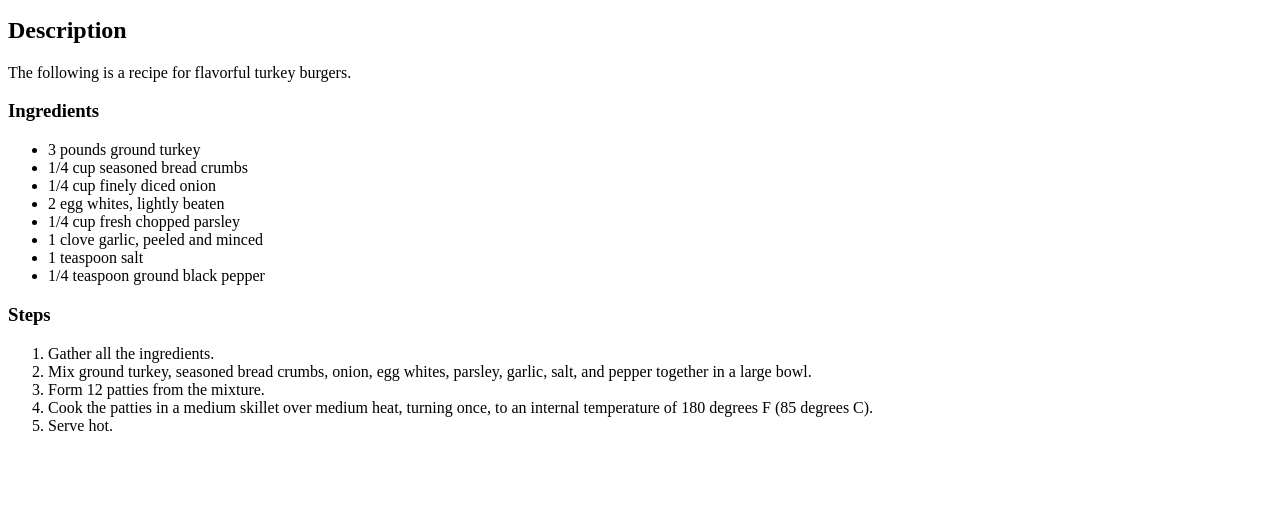
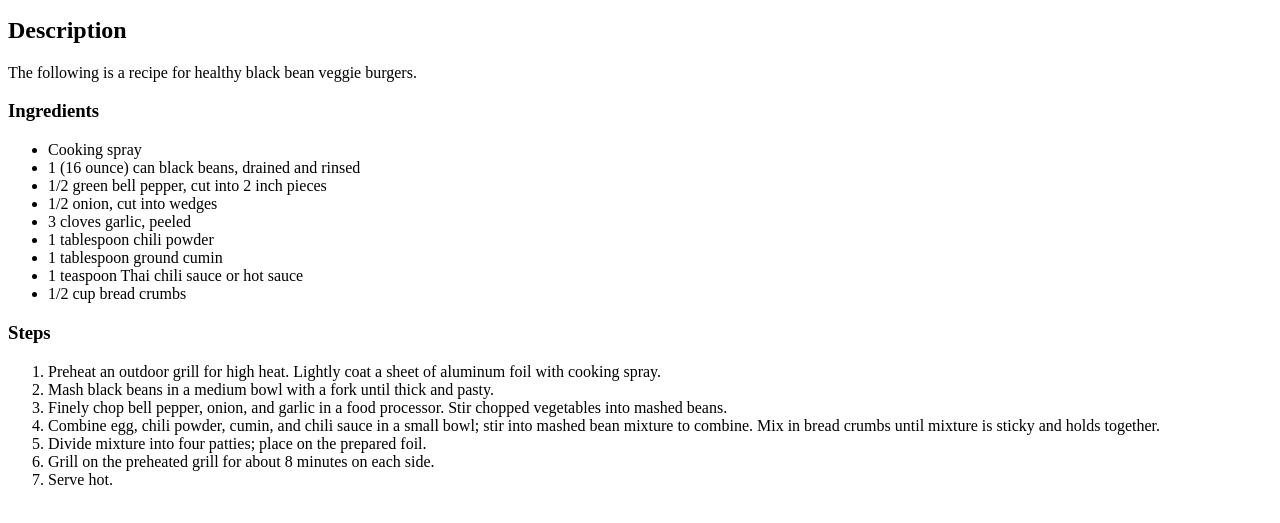
Before and after one commit to RijuBidani/odin-recipes, a plain HTML site: page recipes/black-bean-veggie-burger.html in a window 1280 px wide. Shown: the part 153-676 px from the top of the page. Drawn offline with Linux system fonts and the light colour scheme.

Commit message:
Updated description, ingredients and steps for black bean veggie burger

```diff
--- a/recipes/black-bean-veggie-burger.html
+++ b/recipes/black-bean-veggie-burger.html
@@ -29,26 +29,28 @@
 </figure>
 
 <h2>Description</h2>
-<p>The following is a recipe for flavorful turkey burgers.</p>
+<p>The following is a recipe for healthy black bean veggie burgers.</p>
 <h3>Ingredients</h3>
 <ul>
-    <li>3 pounds ground turkey</li>
-    <li>1/4 cup seasoned bread crumbs</li>
-    <li>1/4 cup finely diced onion</li>
-    <li>2 egg whites, lightly beaten</li>
-    <li>1/4 cup fresh chopped parsley</li>
-    <li>1 clove garlic, peeled and minced</li>
-    <li>1 teaspoon salt</li>
-    <li>1/4 teaspoon ground black pepper</li>
+    <li>Cooking spray</li>
+    <li>1 (16 ounce) can black beans, drained and rinsed</li>
+    <li>1/2 green bell pepper, cut into 2 inch pieces</li>
+    <li>1/2 onion, cut into wedges</li>
+    <li>3 cloves garlic, peeled</li>
+    <li>1 tablespoon chili powder</li>
+    <li>1 tablespoon ground cumin</li>
+    <li>1 teaspoon Thai chili sauce or hot sauce</li>
+    <li>1/2 cup bread crumbs</li>
 </ul>
 <h3>Steps</h3>
 <ol>
-    <li>Gather all the ingredients.</li>
-    <li>Mix ground turkey, seasoned bread crumbs, onion, egg whites, parsley, garlic, salt, and pepper together in a
-        large bowl.</li>
-    <li>Form 12 patties from the mixture.</li>
-    <li>Cook the patties in a medium skillet over medium heat, turning once, to an internal temperature of 180 degrees
-        F (85 degrees C).</li>
+    <li>Preheat an outdoor grill for high heat. Lightly coat a sheet of aluminum foil with cooking spray.</li>
+    <li>Mash black beans in a medium bowl with a fork until thick and pasty.</li>
+    <li>Finely chop bell pepper, onion, and garlic in a food processor. Stir chopped vegetables into mashed beans.</li>
+    <li>Combine egg, chili powder, cumin, and chili sauce in a small bowl; stir into mashed bean mixture to combine. Mix
+        in bread crumbs until mixture is sticky and holds together.</li>
+    <li>Divide mixture into four patties; place on the prepared foil.</li>
+    <li>Grill on the preheated grill for about 8 minutes on each side.</li>
     <li>Serve hot.</li>
 </ol>
 </body>
```
